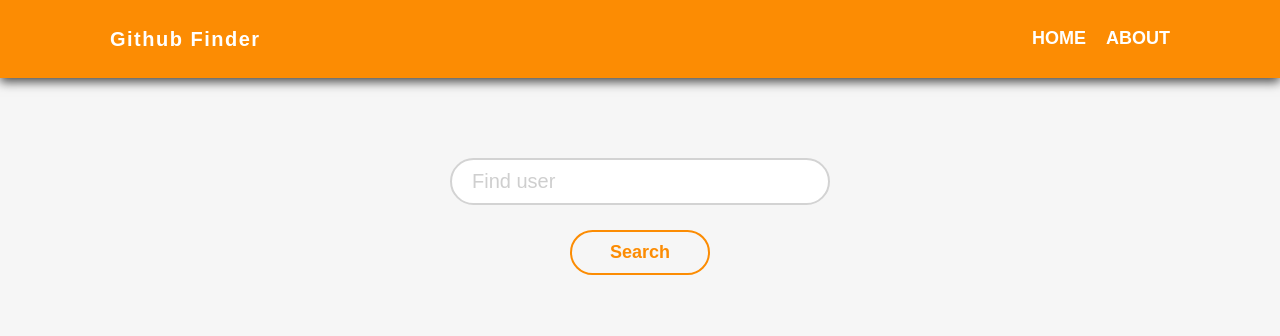
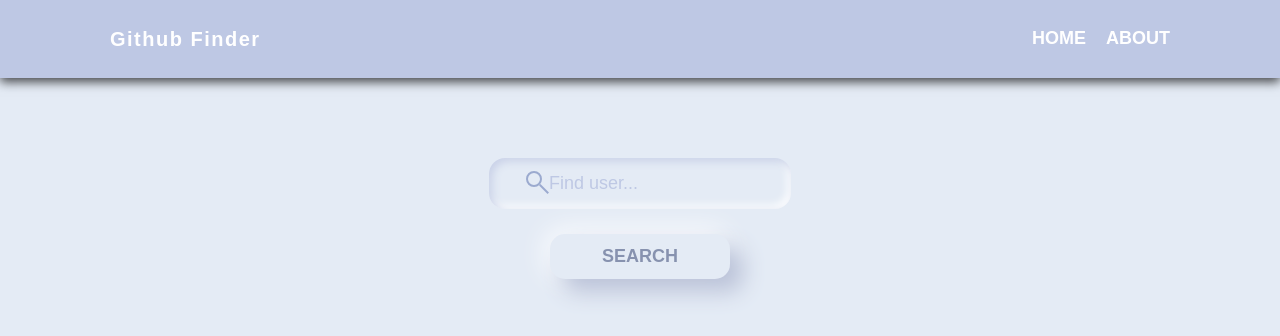
Before and after one commit to smysov/github-api, a Vue app: page / in a window 1280 px wide. Shown: the top 336 px of the page. Built offline with nearby package versions, Linux system fonts and the light colour scheme.

Commit message:
fix: changed styles for app

```diff
--- a/src/assets/styles/elements/buttons.scss
+++ b/src/assets/styles/elements/buttons.scss
@@ -1,29 +1,12 @@
 button {
-  font-size: 16px;
+  font-size: 18px;
   font-weight: 700;
-  padding: 6px 15px;
-  background-color: transparent;
-  border: 2px solid #fc8c03;
-  color: #fc8c03;
-  border-radius: 35px;
-  transition: 0.3s all linear;
-  min-width: 120px;
+  text-transform: uppercase;
+  width: 180px;
+  padding: 12px 20px;
+  border-radius: 15px;
+  border: none;
   outline: none;
+  transition: 0.3s ease;
   cursor: pointer;
-
-  @media (min-width: 480px) {
-    font-size: 18px;
-    padding: 10px 20px;
-    min-width: 140px;
-  }
-
-  &:hover {
-    color: #fff;
-    background-color: #fc8c03;
-  }
-
-  &:focus {
-    border-color: #9c6600;
-    color: #9c6600;
-  }
 }
--- a/src/assets/styles/elements/navbar.scss
+++ b/src/assets/styles/elements/navbar.scss
@@ -1,6 +1,6 @@
 header {
   padding: 15px 0;
-  background-color: #fc8c03;
+  background-color: #bec8e4;
   box-shadow: 0px 4px 10px rgba(0, 0, 0, 0.7);
   @media (min-width: 480px) {
     padding: 20px 0;
@@ -34,12 +34,12 @@ header {
   }
   &__link {
     text-transform: uppercase;
-    transition: .5s all linear;
+    transition: 0.5s all linear;
     outline-offset: 3px;
-    outline-color: darkorange;
+    outline-color: #5b0eeb;
     color: #fff;
     &:hover {
-      color: #b06100;
+      color: #5ea2fa;
     }
   }
 }
--- a/src/assets/styles/imports/base.scss
+++ b/src/assets/styles/imports/base.scss
@@ -11,7 +11,7 @@ body {
   font-weight: 300;
   margin: 0;
   padding: 0;
-  background-color: #f6f6f6;
+  background-color: #E4EBF5;
 }
 
 h1,
--- a/src/components/Search.vue
+++ b/src/components/Search.vue
@@ -1,21 +1,17 @@
 <template>
   <section class="section">
     <div class="container">
-      <div class="search">
+      <form class="search" @submit.prevent="onSearch(search)">
         <input
+          type="text"
+          class="search__input"
+          placeholder="Find user..."
           v-model="search"
-          class="search__input"
-          type="search"
-          placeholder="Find user"
         />
-        <button
-          class="search__button"
-          aria-label="search"
-          @click="onSearch(search)"
-        >
+        <button class="search__button" aria-label="search">
           Search
         </button>
-      </div>
+      </form>
     </div>
   </section>
 </template>
@@ -36,6 +32,7 @@ export default {
       }
       this.setSearch(value);
       this.getUsers();
+      this.search = '';
     },
   },
 };
@@ -43,39 +40,67 @@ export default {
 
 <style lang="scss">
 .search {
+  position: relative;
   display: flex;
   flex-direction: column;
   justify-content: center;
   align-items: center;
   row-gap: 25px;
+  max-width: 280px;
+  margin: 0 auto;
+
+  &::before {
+    position: absolute;
+    content: '';
+    top: 13px;
+    left: 26px;
+    border: 2px solid #9baacf;
+    border-radius: 50%;
+    width: 16px;
+    height: 16px;
+  }
+
+  &::after {
+    position: absolute;
+    content: '';
+    top: 25px;
+    left: 43px;
+    background-color: #9baacf;
+    width: 2px;
+    height: 12px;
+    transform: rotate(-45deg);
+  }
 
   &__input {
+    border: none;
+    border-radius: 1rem;
     font-size: 18px;
-    color: dimgray;
-    padding: 10px 20px;
-    border: 2px solid #d3d3d3;
-    border-radius: 35px;
-    outline: none;
-
-    @media (min-width: 480px) {
-      font-size: 20px;
-      width: 340px;
-    }
-
-    @media (min-width: 480px) {
-      width: 380px;
-    }
+    padding: 15px 10px 15px 60px;
+    box-shadow: inset 0.2rem 0.2rem 0.5rem #c8d0e7, inset -0.2rem -0.2rem 0.5rem #fff;
+    background: none;
+    color: #9baacf;
 
     &:focus {
-      border-color: #fc8c03;
-    }
-
-    &:hover {
-      border-color: #ffbd6c;
+      outline: none;
+      box-shadow: 0.3rem 0.3rem 0.6rem #c8d0e7, -0.2rem -0.2rem 0.5rem #fff;
     }
 
     &::placeholder {
-      opacity: 0.35;
+      color: #bec8e4;
+    }
+  }
+
+  &__button {
+    box-shadow: 0.8rem 0.8rem 1.4rem #bac2d8, -0.2rem -0.2rem 1.8rem #fff;
+    color: #8792af;
+    background: none;
+
+    &:hover {
+      color: #6d5dfc;
+    }
+
+    &:active {
+      box-shadow: inset 0.2rem 0.2rem 0.5rem #c8d0e7, inset -0.2rem -0.2rem 0.5rem #fff;
     }
   }
 }
--- a/src/components/Users.vue
+++ b/src/components/Users.vue
@@ -32,30 +32,6 @@ export default {
   margin-bottom: 20px;
   letter-spacing: 2.5px;
   color: #e0e0e0;
-
-  &::before,
-  &::after {
-    position: absolute;
-    height: 12px;
-    content: '';
-    top: 0px;
-    height: 12px;
-  }
-
-  &::before {
-    left: 85px;
-    border: 2px solid #e0e0e0;
-    border-radius: 50%;
-    width: 12px;
-  }
-
-  &::after {
-    top: 8px;
-    left: 98px;
-    background-color: #e0e0e0;
-    width: 2px;
-    transform: rotate(-45deg);
-  }
 }
 
 .users {
@@ -70,7 +46,7 @@ export default {
     align-items: center;
     row-gap: 15px;
     padding: 10px;
-    background-color: #fff;
+    background-color: #E4EBF5;
     margin: 0 auto;
     transition: all 0.3s cubic-bezier(0.075, 0.82, 0.165, 1);
     box-shadow: 0 0 10px 1px rgba(0, 0, 0, 0.3);
@@ -82,7 +58,7 @@ export default {
 
     &:hover {
       transform: scale(1.01);
-      box-shadow: 0 0 15px 1px rgb(215, 215, 0);
+      box-shadow: 0 0 15px 1px rgba(0, 0, 0, 0.6)
     }
   }
 
@@ -91,7 +67,7 @@ export default {
     height: 80px;
     border-radius: 50%;
     overflow: hidden;
-    border: 3px solid gold;
+    border: 3px solid #9fa9c5;
 
     @media (min-width: 480px) {
       max-width: 120px;
@@ -106,21 +82,22 @@ export default {
 
   &__nickname {
     font-size: 16px;
+    margin-bottom: auto;
   }
 
   &__info {
-    color: gold;
+    color: #8d84d8;
     font-size: 14px;
     font-weight: 600;
     text-transform: uppercase;
-    border: 2px solid gold;
+    border: 2px solid #8d84d8;
     padding: 5px 10px;
     transition: all 0.3s cubic-bezier(0.165, 0.84, 0.44, 1);
     cursor: pointer;
 
     &:hover {
-      color: orange;
-      border-color: orange;
+      color: #5b0eeb;
+      border-color: #5b0eeb;
     }
   }
 }
--- a/src/plugins/axios/index.js
+++ b/src/plugins/axios/index.js
@@ -2,7 +2,7 @@ import axios from 'axios';
 import interceptors from './interceptors';
 
 const instance = axios.create({
-  baseURL: 'https://api.github.com/search',
+  baseURL: 'https://api.github.com',
 });
 
 interceptors(instance);
--- a/src/store/index.js
+++ b/src/store/index.js
@@ -24,7 +24,7 @@ export default new Vuex.Store({
     },
     async getUsers({ commit, state }) {
       try {
-        const response = await axios.get(`users?q=${state.search}+in:user&per_page=100`);
+        const response = await axios.get(`/search/users?q=${state.search}&per_page=100`);
         commit('SET_USERS', response.items);
       } catch (error) {
         console.log(error);
```
